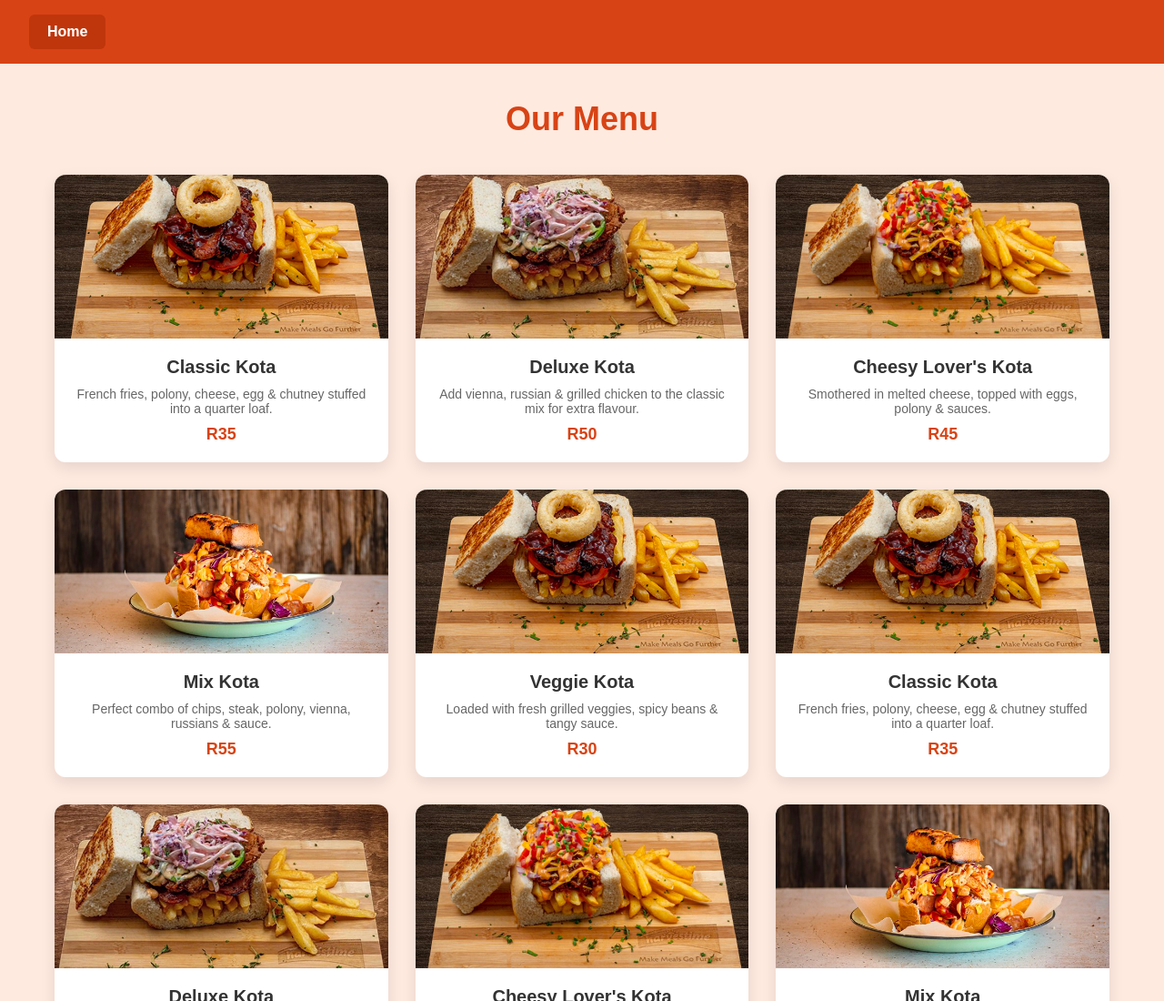
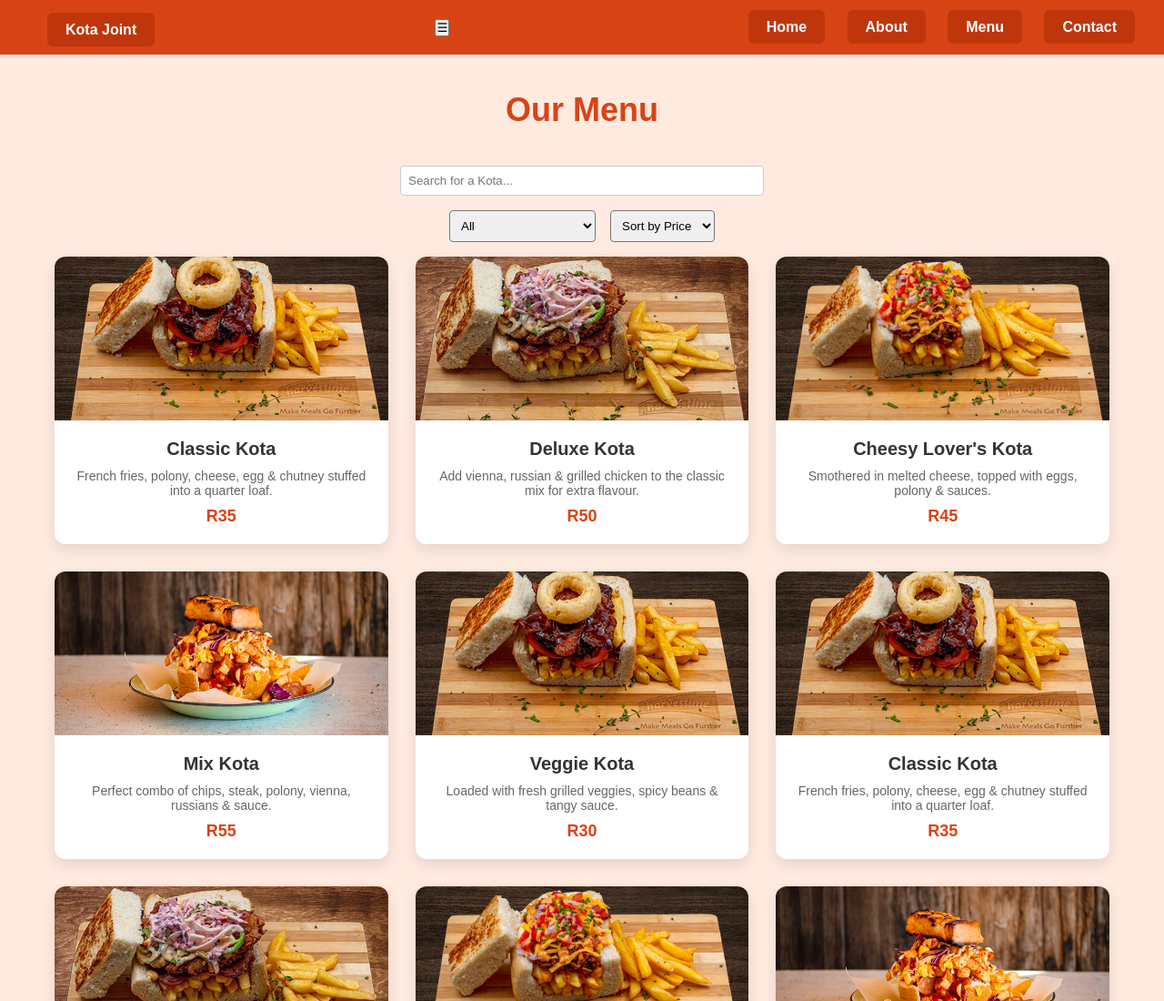
Before and after one commit to dakalo01/kota-joint-website, a plain HTML site: page menu.html in a window 1280 px wide. Shown: the top 1100 px of the page at 91% size. Drawn offline with Linux system fonts and the light colour scheme.

Commit message:
menu page updated

```diff
--- a/menu.html
+++ b/menu.html
@@ -9,12 +9,49 @@
 </head>
 <body>
 
-  <nav>
-    <a href="index.html">Home</a>
+  <!-- Navbar -->
+  <nav class="home-navbar">
+    <div class="logo">
+      <a href="index.html">Kota Joint</a>
+    </div>
+    <button class="nav-toggle" id="navToggle" aria-label="Toggle navigation">&#9776;</button>
+    <div class="nav-links" id="navLinks">
+      <a href="index.html">Home</a>
+      <a href="aboutus.html">About</a>
+      <a href="menu.html">Menu</a>
+      <a href="contactus.html">Contact</a>
+    </div>
   </nav>
 
   <div class="menu-container">
     <h1 class="menu-h1">Our Menu</h1>
+
+    <div class="search-bar" style="margin-bottom: 1rem; text-align: center;">
+      <input
+        type="text"
+        id="searchInput"
+        placeholder="Search for a Kota..."
+        style="padding: 0.5rem; width: 60%; max-width: 400px; border: 1px solid #ccc; border-radius: 4px;"
+      />
+    </div>
+
+    <div class="filter-sort-controls" style="display: flex; justify-content: center; gap: 1rem; margin-bottom: 1rem;">
+  <select id="filterSelect" style="padding: 0.5rem; border-radius: 4px;">
+    <option value="all">All</option>
+    <option value="classic">Classic Kota</option>
+    <option value="deluxe">Deluxe Kota</option>
+    <option value="cheesy">Cheesy Lover's Kota</option>
+    <option value="mix">Mix Kota</option>
+    <option value="veggie">Veggie Kota</option>
+  </select>
+
+  <select id="sortSelect" style="padding: 0.5rem; border-radius: 4px;">
+    <option value="default">Sort by Price</option>
+    <option value="low-to-high">Low to High</option>
+    <option value="high-to-low">High to Low</option>
+  </select>
+</div>
+
 
     <div class="menu-grid">
       <div class="menu-card">
@@ -128,5 +165,7 @@
     </div>
   </div>
 
+
+<script src="script.js"></script>
 </body>
 </html>
```
